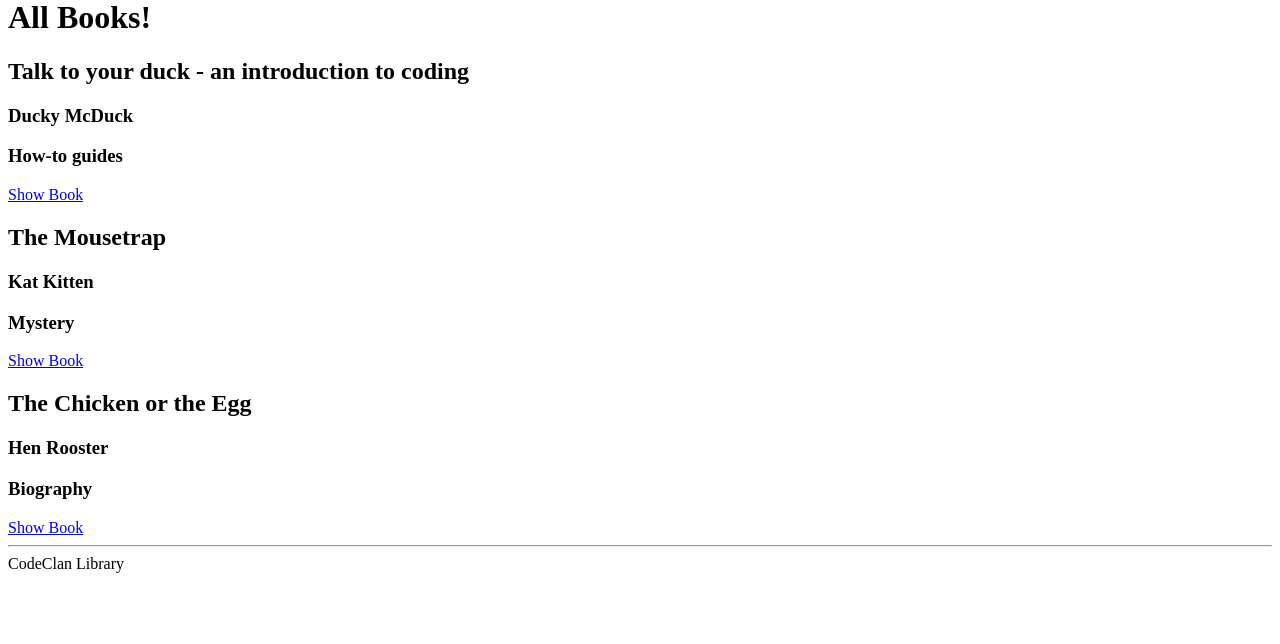
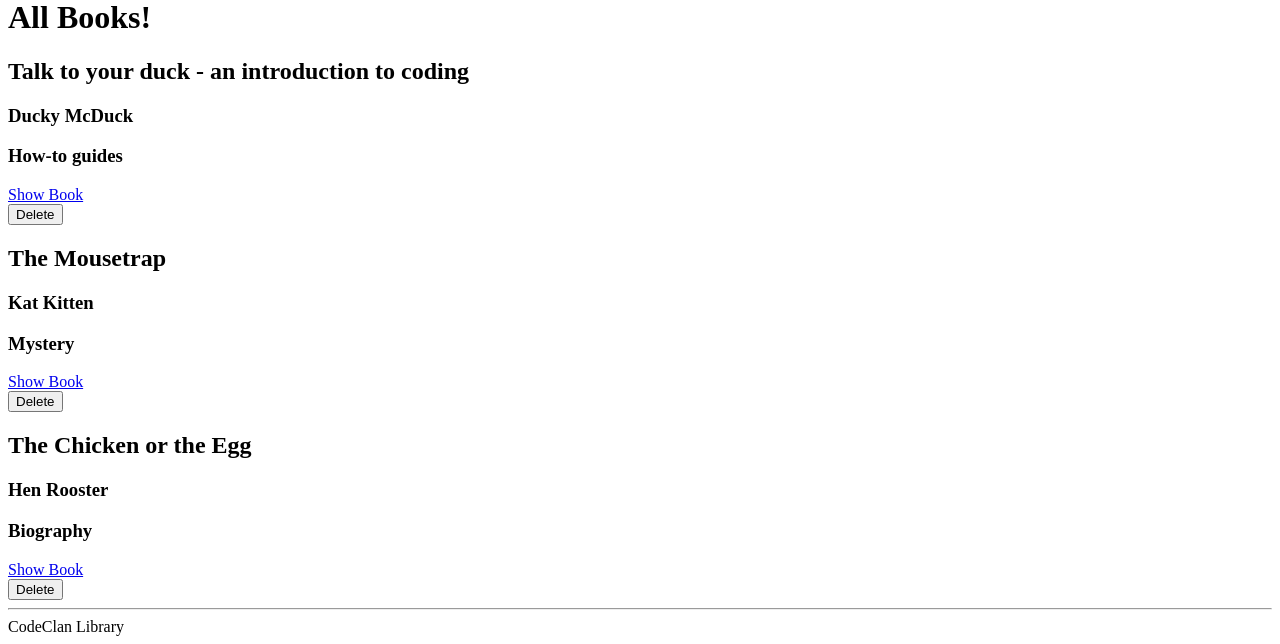
Before and after one commit to D-oro/library, a Flask app: page /orders in a window 1280 px wide. Shown: the part 208-852 px from the top of the page. Before the commit the page ends 781 px from the top, so only its background shows below. Run offline with Flask 2, Linux system fonts and the light colour scheme.

Commit message:
MVP is working

```diff
--- a/controllers/controller.py
+++ b/controllers/controller.py
@@ -1,6 +1,6 @@
 from flask import render_template, request, redirect
 from app import app
-from models.orders import orders, add_new_book
+from models.orders import orders, add_new_book, delete_book
 from models.order import Order
 
 @app.route('/orders')
@@ -25,3 +25,8 @@ def addbook():
     newBook = Order(title=bookTitle, author=bookAuthor, genre=bookGenre)
     add_new_book(newBook)
     return redirect('/orders')
+
+@app.route('/orders/delete/<name>', methods=['POST'])
+def delete(name):
+    delete_book(name)
+    return redirect('/orders')
--- a/models/orders.py
+++ b/models/orders.py
@@ -7,3 +7,12 @@ orders = [book1, book2, book3]
 
 def add_new_book(order):
     orders.append(order)
+
+def delete_book(book_name):
+    book_to_delete = None
+    for order in orders:
+        if order.title == book_name:
+            event_to_delete = order
+            break
+
+    orders.remove(event_to_delete)
--- a/templates/index.html
+++ b/templates/index.html
@@ -18,8 +18,15 @@
         <h3>{{ order.author }}</h3>
         <h3>{{ order.genre }}</h3>
         <a href="/orders/{{orders.index(order)}}">Show Book</a>
+
+        <form class="form-inline" action="/orders/delete/{{ order.title }}" method="POST">
+            <input type="submit" value="Delete">
+          </form>
+
       </div>
-      {% endfor %}
+    {% endfor %}
+
+
     </div>
   </body>
 
```
